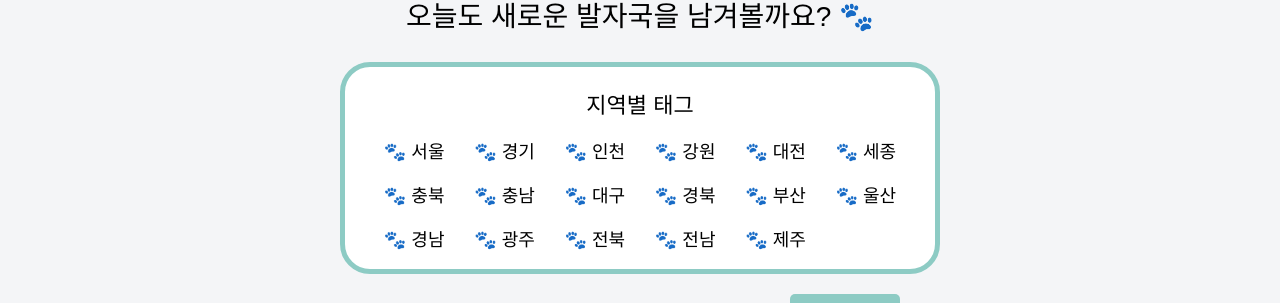
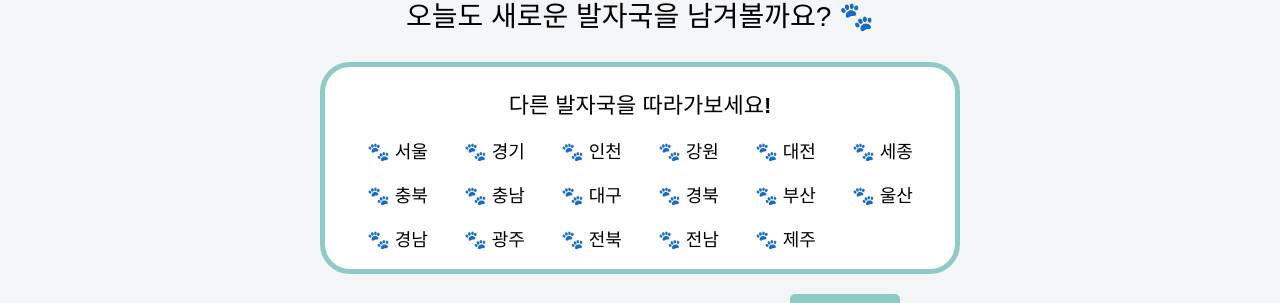
Before and after one commit to 100-hours-a-week/KTB4_Jettie_Week10, a React (Vite) app in the folder react-project/: page /posts in a window 1280 px wide. Shown: the part 140-443 px from the top of the page. Built offline with nearby package versions, Linux system fonts and the light colour scheme; no server answers; a web font is replaced by a local one.

Commit message:
feat: 메인 문구 및 지역 태그 UI 개선

```diff
--- a/react-project/src/pages/PostPage.css
+++ b/react-project/src/pages/PostPage.css
@@ -441,7 +441,7 @@ body .post-container .post-info-wrap {
     display: flex;
     flex-direction: column;
     justify-content: flex-start;
-    gap: 11px;
+    gap: 13px;
 
     width: 100%;
     height: auto;
--- a/react-project/src/pages/PostPage.jsx
+++ b/react-project/src/pages/PostPage.jsx
@@ -153,7 +153,7 @@ function PostPage() {
         <div className="post-wrap">
           <div className="post-info-wrap">
             <div className="post-title">
-              <span className="post-area">#{AREA[post.area] ?? "지역 없음"}</span>
+              <span className="post-area">🐾 {AREA[post.area] ?? "지역 없음"}</span>
               {post.title}
             </div>
             <div className="post-info">
--- a/react-project/src/pages/PostsPage.css
+++ b/react-project/src/pages/PostsPage.css
@@ -173,7 +173,7 @@ hr {
 .area-filter-wrap {
     background-color: rgb(255, 255, 255);
     padding: 10px 25px;
-    width: 600px;
+    width: 640px;
     max-width: calc(100vw - 24px);
     box-sizing: border-box;
     border:#8dcbc4 solid 5px;
@@ -196,7 +196,7 @@ hr {
 }
 .area-filter-btn {
     min-width: 0;
-    padding: 8px 4px;
+    padding: 8px 7px;
     background-color: #FFFFFF;
     border: none;
     font-size: clamp(12px, 2.8vw, 18px);
--- a/react-project/src/pages/PostsPage.jsx
+++ b/react-project/src/pages/PostsPage.jsx
@@ -456,7 +456,7 @@ function PostsPage() {
         </p>
 
         <section className="area-filter-wrap">
-          <p>지역별 태그</p>
+          <p>다른 발자국을 따라가보세요!</p>
 
           <div className="area-filter">
             {AREA_LIST.map((area) => (
```
